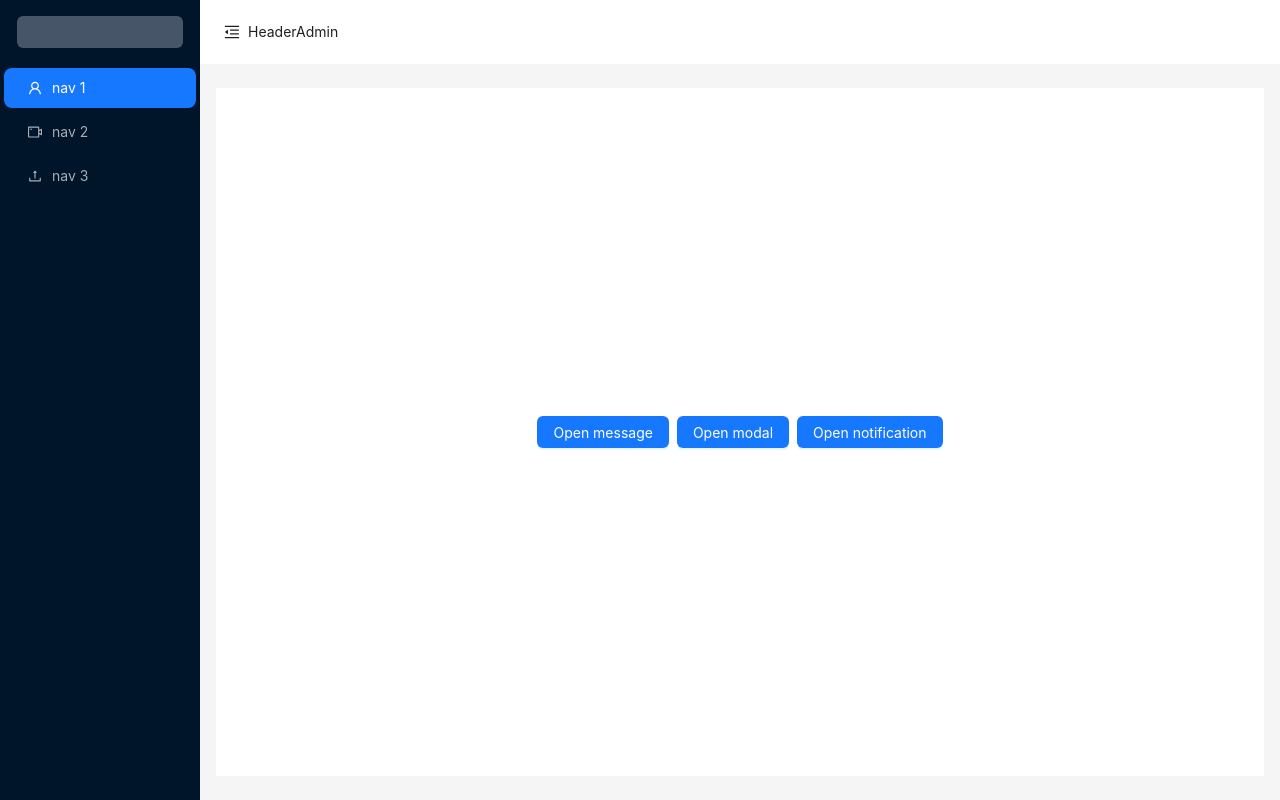
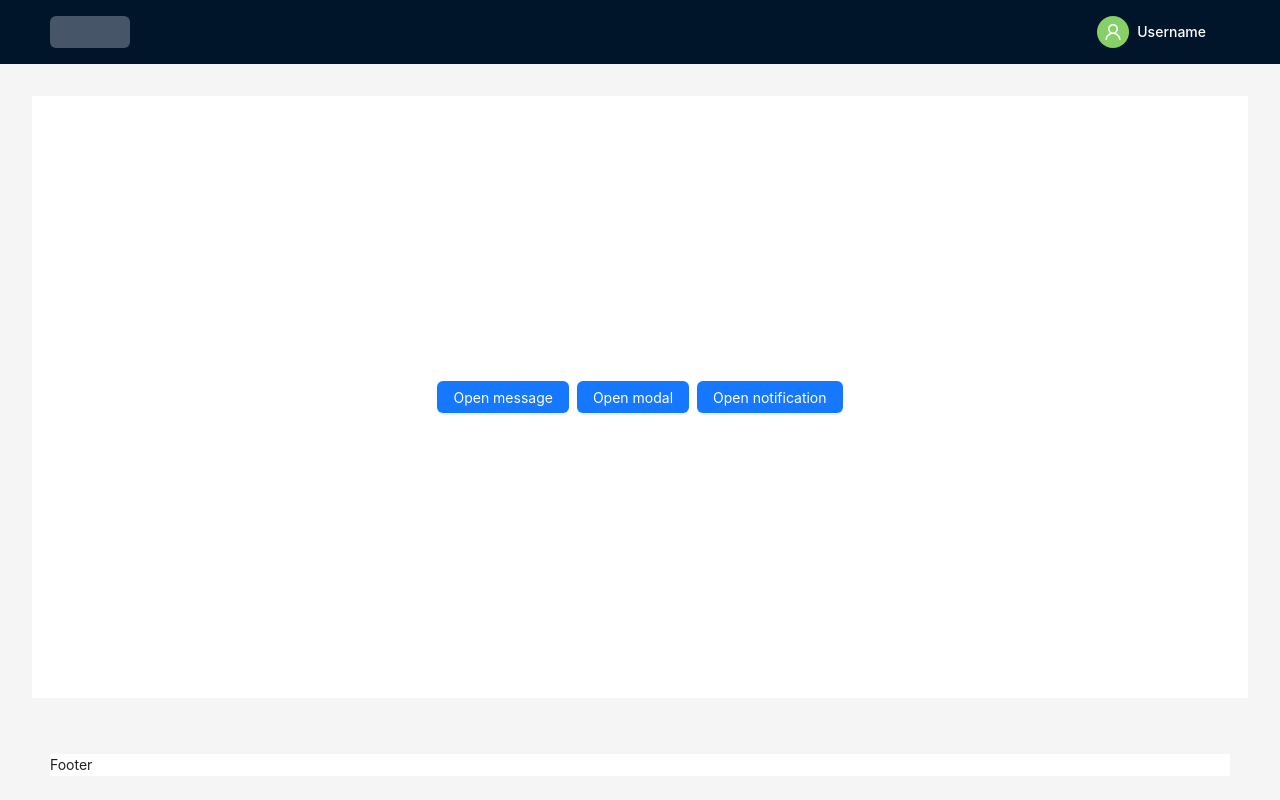
Before and after one commit to Starry-Nightt/eCommerce-cnw, a Next.js app: page / in a window 1280 px wide. Built offline with nearby package versions, Linux system fonts and the light colour scheme.

Commit message:
setup layout

```diff
--- /dev/null
+++ b/components/avatar-header.tsx
@@ -0,0 +1,26 @@
+import { Avatar, Dropdown, MenuProps } from "antd";
+import React from "react";
+import { UserOutlined } from "@ant-design/icons";
+
+interface Props {
+  items: MenuProps["items"];
+  textWhite?: boolean
+}
+
+function AvatarHeader({ items, textWhite }: Props) {
+  return (
+    <div className={`flex gap-2 items-center pr-6 ${textWhite ? 'text-white': ''}`}>
+      <Dropdown menu={{ items }} trigger={["click"]}>
+        <Avatar
+          size="default"
+          icon={<UserOutlined />}
+          className=" cursor-pointer"
+          style={{ backgroundColor: '#87d068' }}
+        />
+      </Dropdown>
+      <span className={`font-medium select-none `}>Username</span>
+    </div>
+  );
+}
+
+export default AvatarHeader;
--- a/pages/_app.tsx
+++ b/pages/_app.tsx
@@ -8,9 +8,9 @@ function MyApp({ Component, pageProps }) {
   return (
     <App>
       <Providers>
-        <LayoutAdmin>
+        <LayoutDefault>
           <Component {...pageProps} />
-        </LayoutAdmin>
+        </LayoutDefault>
       </Providers>
     </App>
   );
--- a/shared/layouts/admin/header-admin.tsx
+++ b/shared/layouts/admin/header-admin.tsx
@@ -1,9 +1,49 @@
-import React from 'react'
+import React from "react";
+import {
+  MenuFoldOutlined,
+  MenuUnfoldOutlined,
+} from "@ant-design/icons";
+import { Layout, Button, MenuProps } from "antd";
+import Link from "next/link";
+import AvatarHeader from "@/components/avatar-header";
 
-function HeaderAdmin() {
-  return (
-    <div>HeaderAdmin</div>
-  )
+const { Header } = Layout;
+
+const items: MenuProps["items"] = [
+  {
+    key: "1",
+    label: <Link href="/counter">Thông tin cá nhân</Link>,
+  },
+  {
+    key: "2",
+    label: <Link href="/counter">Đổi mật khẩu</Link>,
+  },
+  {
+    key: "3",
+    label: <Link href="/counter">Đăng xuất</Link>,
+  },
+];
+
+interface Props {
+  collapsed: boolean;
+  setCollapsed: React.Dispatch<React.SetStateAction<boolean>>;
 }
 
-export default HeaderAdmin
+function HeaderAdmin({ collapsed, setCollapsed }: Props) {
+  return (
+    <Header
+      style={{ padding: 16, background: "#fff" }}
+      className="flex items-center justify-between"
+    >
+      <Button
+        type="text"
+        icon={collapsed ? <MenuUnfoldOutlined /> : <MenuFoldOutlined />}
+        onClick={() => setCollapsed(!collapsed)}
+        className="w-16 h-16 text-base"
+      />
+      <AvatarHeader items={items} />
+    </Header>
+  );
+}
+
+export default HeaderAdmin;
--- a/shared/layouts/admin/layout-admin.tsx
+++ b/shared/layouts/admin/layout-admin.tsx
@@ -1,16 +1,8 @@
 import React, { ReactNode, useState } from "react";
-import {
-  MenuFoldOutlined,
-  MenuUnfoldOutlined,
-  UploadOutlined,
-  UserOutlined,
-  VideoCameraOutlined,
-} from "@ant-design/icons";
-import { Layout, Menu, Button, theme } from "antd";
+import { Layout} from "antd";
 import HeaderAdmin from "./header-admin";
+import SideNavAdmin from "./sidenav-admin";
 import MainContentAdmin from "./main-content-admin";
-
-const { Header, Sider, Content } = Layout;
 
 interface Props {
   children: ReactNode;
@@ -18,59 +10,14 @@ interface Props {
 
 function LayoutAdmin({ children }: Props) {
   const [collapsed, setCollapsed] = useState(false);
-  const {
-    token: { colorBgContainer },
-  } = theme.useToken();
 
   return (
     <div className="min-h-screen flex">
       <Layout className="flex-1">
-        <Sider trigger={null} collapsible collapsed={collapsed}>
-          <div className="w-5/6 my-4 mx-auto rounded-md h-8 bg-slate-600" />
-          <Menu
-            theme="dark"
-            mode="inline"
-            defaultSelectedKeys={["1"]}
-            items={[
-              {
-                key: "1",
-                icon: <UserOutlined />,
-                label: "nav 1",
-              },
-              {
-                key: "2",
-                icon: <VideoCameraOutlined />,
-                label: "nav 2",
-              },
-              {
-                key: "3",
-                icon: <UploadOutlined />,
-                label: "nav 3",
-              },
-            ]}
-          />
-        </Sider>
+        <SideNavAdmin collapsed={collapsed} />
         <Layout>
-          <Header
-            style={{ padding: 16, background: colorBgContainer }}
-            className="flex items-center"
-          >
-            <Button
-              type="text"
-              icon={collapsed ? <MenuUnfoldOutlined /> : <MenuFoldOutlined />}
-              onClick={() => setCollapsed(!collapsed)}
-              className="w-16 h-16 text-base"
-            />
-            <HeaderAdmin />
-          </Header>
-          <Content
-            style={{
-              background: colorBgContainer,
-            }}
-            className="my-6 mx-4 p-6"
-          >
-            <MainContentAdmin>{children}</MainContentAdmin>
-          </Content>
+          <HeaderAdmin collapsed={collapsed} setCollapsed={setCollapsed}  />
+          <MainContentAdmin>{children}</MainContentAdmin>
         </Layout>
       </Layout>
     </div>
--- a/shared/layouts/admin/main-content-admin.tsx
+++ b/shared/layouts/admin/main-content-admin.tsx
@@ -1,12 +1,14 @@
-import React from 'react'
+import React from "react";
+import { Layout } from "antd";
+
+const { Content } = Layout;
 
 interface Props {
-    children: React.ReactNode;
-  }
-
-function MainContentAdmin({children}: Props) {
-    return <div className='h-full'>{children}</div>;
-
+  children: React.ReactNode;
 }
 
-export default MainContentAdmin
+function MainContentAdmin({ children }: Props) {
+  return <Content className="my-6 mx-4 p-6 bg-white">{children}</Content>;
+}
+
+export default MainContentAdmin;
--- a/shared/layouts/admin/sidenav-admin.tsx
+++ b/shared/layouts/admin/sidenav-admin.tsx
@@ -1,9 +1,45 @@
-import React from 'react'
+import React, { ReactNode, useState } from "react";
+import {
+  UploadOutlined,
+  UserOutlined,
+  VideoCameraOutlined,
+} from "@ant-design/icons";
+import { Layout, Menu } from "antd";
 
-function SideNavAdmin() {
-  return (
-    <div>SideNavAdmin</div>
-  )
+const { Header, Sider, Content } = Layout;
+
+interface Props {
+  collapsed: boolean;
 }
 
-export default SideNavAdmin
+function SideNavAdmin({ collapsed }: Props) {
+  return (
+    <Sider trigger={null} collapsible collapsed={collapsed}>
+      <div className="w-5/6 my-4 mx-auto rounded-md h-8 bg-slate-600" />
+      <Menu
+        theme="dark"
+        mode="inline"
+        defaultSelectedKeys={["1"]}
+        items={[
+          {
+            key: "1",
+            icon: <UserOutlined />,
+            label: "nav 1",
+          },
+          {
+            key: "2",
+            icon: <VideoCameraOutlined />,
+            label: "nav 2",
+          },
+          {
+            key: "3",
+            icon: <UploadOutlined />,
+            label: "nav 3",
+          },
+        ]}
+      />
+    </Sider>
+  );
+}
+
+export default SideNavAdmin;
--- a/shared/layouts/default/footer.tsx
+++ b/shared/layouts/default/footer.tsx
@@ -1,8 +1,11 @@
-import React from 'react'
+import React from "react";
+import { Layout } from "antd";
 
 function Footer() {
   return (
-    <>Footer</>
+    <Layout.Footer>
+      <div className="bg-white">Footer</div>
+    </Layout.Footer>
   )
 }
 
--- a/shared/layouts/default/header.tsx
+++ b/shared/layouts/default/header.tsx
@@ -1,9 +1,32 @@
-import React from 'react'
+import React from "react";
+import { Layout, MenuProps } from "antd";
+import Link from "next/link";
+import AvatarHeader from "@/components/avatar-header";
+
+const items: MenuProps["items"] = [
+  {
+    key: "1",
+    label: <Link href="/counter">Thông tin cá nhân</Link>,
+  },
+  {
+    key: "2",
+    label: <Link href="/counter">Đổi mật khẩu</Link>,
+  },
+  {
+    key: "3",
+    label: <Link href="/counter">Đăng xuất</Link>,
+  },
+];
 
 function Header() {
   return (
-    <div className='h-full'><p className='text-white'>Header</p></div>
-  )
+    <Layout.Header>
+      <div className="flex items-center justify-between">
+        <div className="w-20 my-4  rounded-md h-8 bg-slate-600" />
+        <AvatarHeader items={items} textWhite/>
+      </div>
+    </Layout.Header>
+  );
 }
 
-export default Header
+export default Header;
--- a/shared/layouts/default/layout-default.tsx
+++ b/shared/layouts/default/layout-default.tsx
@@ -4,25 +4,14 @@ import Header from "@/layouts/default/header";
 import Footer from "@/layouts/default/footer";
 import MainContent from "@/layouts/default/main-content";
 
-const {
-  Header: HeaderLayout,
-  Footer: FooterLayout,
-  Content: ContentLayout,
-} = Layout;
 
 function LayoutDefault({ children }) {
   return (
     <div className="min-h-screen flex">
       <Layout className="flex-1">
-        <HeaderLayout>
-          <Header />
-        </HeaderLayout>
-        <ContentLayout>
-          <MainContent>{children}</MainContent>
-        </ContentLayout>
-        <FooterLayout>
-          <Footer />
-        </FooterLayout>
+        <Header />
+        <MainContent>{children}</MainContent>
+        <Footer/>
       </Layout>
     </div>
   );
--- a/shared/layouts/default/main-content.tsx
+++ b/shared/layouts/default/main-content.tsx
@@ -1,11 +1,16 @@
 import React, { ReactNode } from "react";
+import { Layout } from "antd";
 
 interface Props {
   children: ReactNode;
 }
 
 function MainContent({ children }: Props) {
-  return <div className="h-full">{children}</div>;
+  return (
+    <Layout.Content className="site-layout p-8">
+      <div className="h-full bg-white">{children}</div>
+    </Layout.Content>
+  );
 }
 
 export default MainContent;
```
Also changed, not shown: components/index.ts (added).
